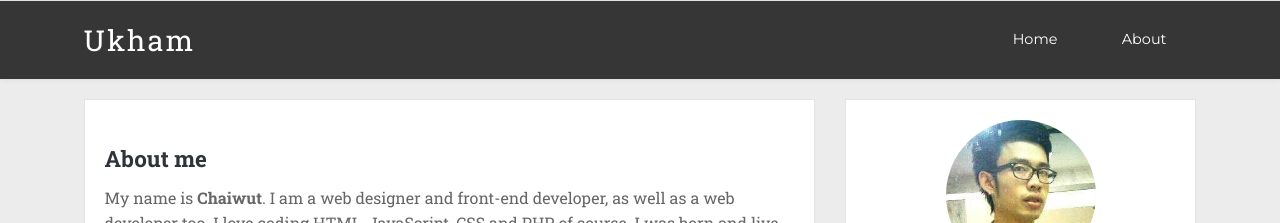
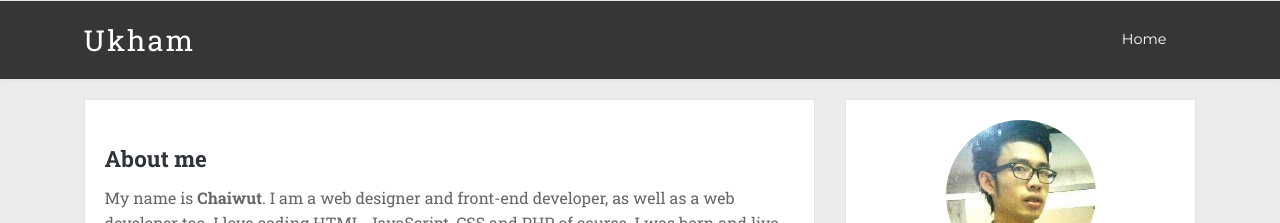
Before and after one commit to waizonne/waizonne.github.io, a Jekyll site: the page built from about.html, in a window 1280 px wide. Shown: the top 223 px of the page. Built offline with Jekyll 4.4.1, drawn with Linux system fonts in a browser that asks for light colours; Markdown is read by kramdown in place of the engine named in the settings; comment, search, counter and statistics services are not loaded.

Commit message:
Ukham.com

```diff
--- a/_layouts/default.html
+++ b/_layouts/default.html
@@ -11,7 +11,6 @@
                     <nav class="medium-6 columns text-right">
                         <ul class="top-nav">
                             <li><a href="/">Home</a></li>
-                            <li><a href="/about.html">About</a></li>
                         </ul>
                     </nav>
                 </div>
```
